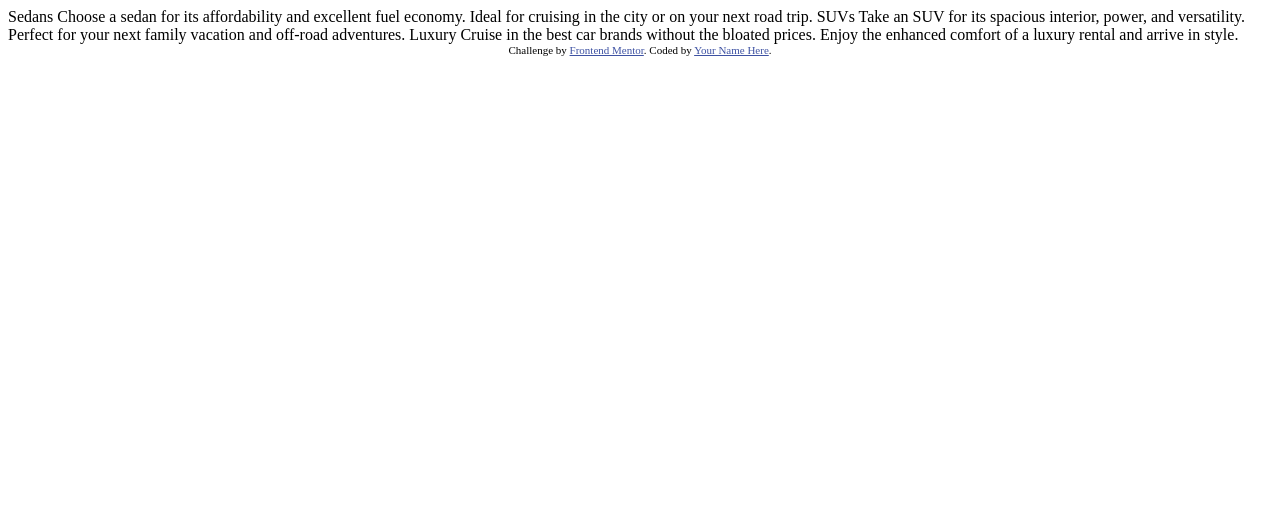
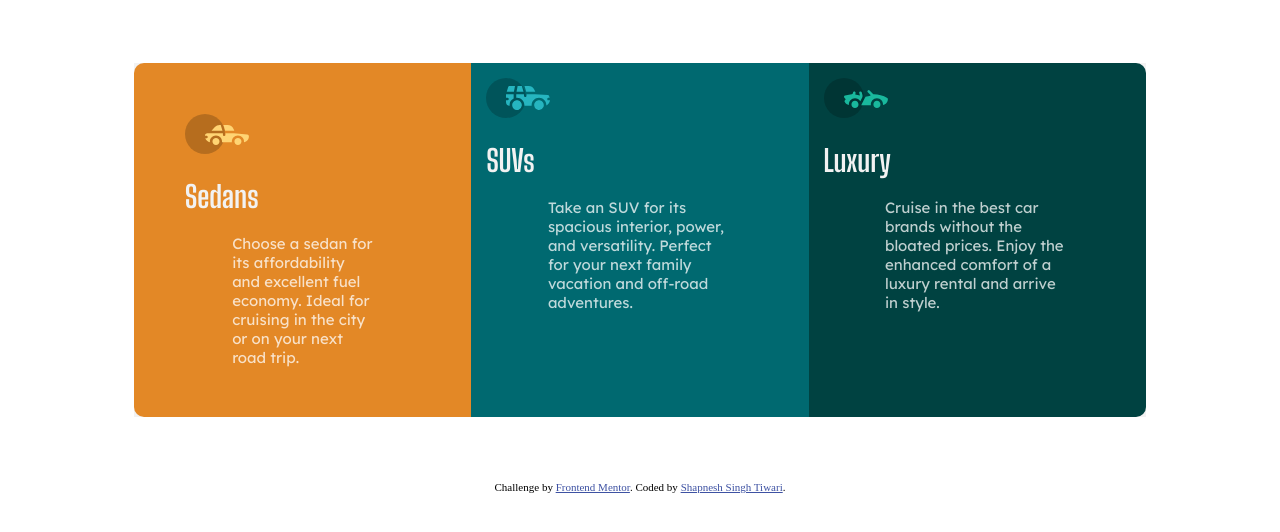
Before and after one commit to shapnesht/threecolumn, a plain HTML site: page index.html in a window 1280 px wide. Drawn offline with Linux system fonts and the light colour scheme.

Commit message:
Tried createing a sample design will work on further improvements

```diff
--- /dev/null
+++ b/css/styles.css
@@ -0,0 +1,52 @@
+body {
+  text-align: center;
+  font-size: 15px;
+}
+
+h1 {
+  color: hsl(0, 0%, 95%);
+  font-family: 'Big Shoulders Display', cursive;
+}
+
+p {
+  color: hsla(0, 0%, 100%, 0.75);
+  width: 60%;
+  margin: auto;
+  text-align: left;
+  font-family: 'Lexend Deca', sans-serif;
+}
+
+.outer {
+  display: grid;
+  grid-template-columns: repeat(3, 1fr);
+  position: relative;
+  background-color: hsl(0, 0%, 95%);
+  margin: 5% 10%;
+  text-align: left;
+}
+
+
+.sedans {
+  padding: 15%;
+  background-color: hsl(31, 77%, 52%);
+  border-radius: 10px 0 0 10px;
+  margin: 0;
+  box-sizing: border-box;
+}
+
+.sedans-img {
+  margin: 0;
+  padding: 0;
+}
+
+.suv {
+  padding: 15px;
+  background-color: hsl(184, 100%, 22%);
+}
+
+
+.luxury {
+  padding: 15px;
+  background-color: hsl(179, 100%, 13%);
+  border-radius: 0 10px 10px 0;
+}
--- a/index.html
+++ b/index.html
@@ -1,36 +1,61 @@
 <!DOCTYPE html>
 <html lang="en">
+
 <head>
   <meta charset="UTF-8">
   <meta name="viewport" content="width=device-width, initial-scale=1.0"> <!-- displays site properly based on user's device -->
 
   <link rel="icon" type="image/png" sizes="32x32" href="./images/favicon-32x32.png">
-
+  <link rel="stylesheet" href="css/styles.css">
+  <link href="https://fonts.googleapis.com/css2?family=Big+Shoulders+Display:wght@700&family=Lexend+Deca&display=swap" rel="stylesheet">
   <title>Frontend Mentor | 3-column preview card component</title>
 
   <!-- Feel free to remove these styles or customise in your own stylesheet 👍 -->
   <style>
-    .attribution { font-size: 11px; text-align: center; }
-    .attribution a { color: hsl(228, 45%, 44%); }
+    .attribution {
+      font-size: 11px;
+      text-align: center;
+    }
+
+    .attribution a {
+      color: hsl(228, 45%, 44%);
+    }
   </style>
 </head>
+
 <body>
+  <div class="outer">
+    <div class="sedans">
+      <img class="sedans-img" src="images/icon-sedans.svg" alt="sedans-icon">
+      <div class="text">
+        <h1>Sedans</h1>
+        <p>Choose a sedan for its affordability and excellent fuel economy. Ideal for cruising in the city
+          or on your next road trip.</p>
+      </div>
+    </div>
+    <div class="suv">
+      <img class="suvs-img" src="images/icon-suvs.svg" alt="suvs-icon">
+      <div class="text">
+        <h1>SUVs</h1>
+        <p>Take an SUV for its spacious interior, power, and versatility. Perfect for your next family vacation
+          and off-road adventures.</p>
+      </div>
+    </div>
+    <div class="luxury">
+      <img class="luxury-img" src="images/icon-luxury.svg" alt="luxury-icon">
+      <div class="text">
+        <h1>Luxury</h1>
+        <p>Cruise in the best car brands without the bloated prices. Enjoy the enhanced comfort of a luxury
+          rental and arrive in style.</p>
+      </div>
+    </div>
+  </div>
 
-  Sedans
-  Choose a sedan for its affordability and excellent fuel economy. Ideal for cruising in the city
-  or on your next road trip.
-
-  SUVs
-  Take an SUV for its spacious interior, power, and versatility. Perfect for your next family vacation
-  and off-road adventures.
-
-  Luxury
-  Cruise in the best car brands without the bloated prices. Enjoy the enhanced comfort of a luxury
-  rental and arrive in style.
 
   <div class="attribution">
     Challenge by <a href="https://www.frontendmentor.io?ref=challenge" target="_blank">Frontend Mentor</a>.
-    Coded by <a href="#">Your Name Here</a>.
+    Coded by <a href="https://www.youtube.com/c/programmerszone">Shapnesh Singh Tiwari</a>.
   </div>
 </body>
+
 </html>
```
